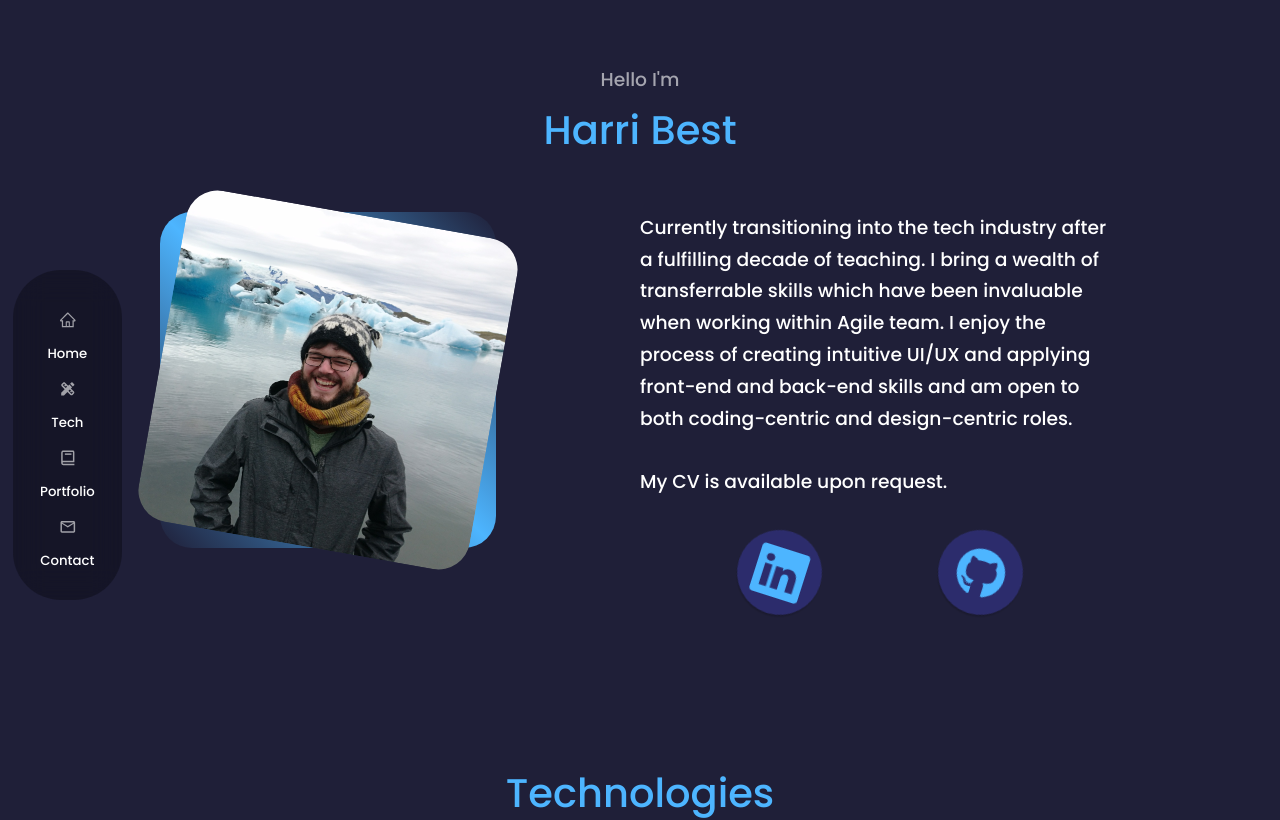
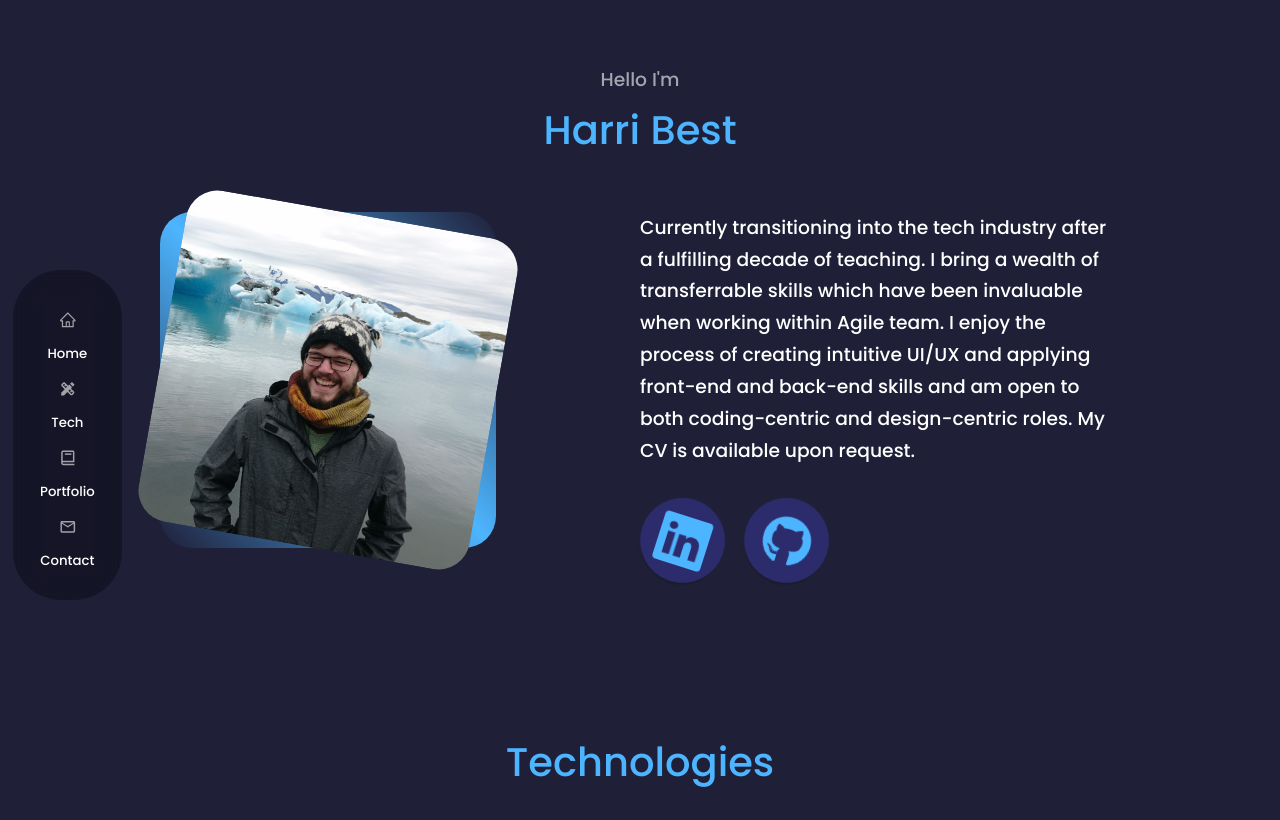
Before and after one commit to HairiBeast/portfolio, a React (Create React App) app: page / in a window 1280 px wide. Shown: the top 820 px of the page. Built offline with nearby package versions, Linux system fonts and the light colour scheme.

Commit message:
updated about page

```diff
--- a/src/components/about/About.jsx
+++ b/src/components/about/About.jsx
@@ -45,10 +45,7 @@ const about = () => {
             have been invaluable when working within Agile team. I enjoy the
             process of creating intuitive UI/UX and applying front-end and
             back-end skills and am open to both coding-centric and
-            design-centric roles.
-            <br />
-            <br />
-            My CV is available upon request.
+            design-centric roles. My CV is available upon request.
           </h3>
           {/* <h4 className="tagline">Currently seeking new opportunities.</h4> */}
           <CTASocials />
--- a/src/components/about/about.css
+++ b/src/components/about/about.css
@@ -65,7 +65,7 @@
   margin-top: 2rem;
   display: flex;
   gap: 1.2rem;
-  justify-content: space-evenly;
+  justify-content: left;
 }
 
 .cta-socials a {
```
